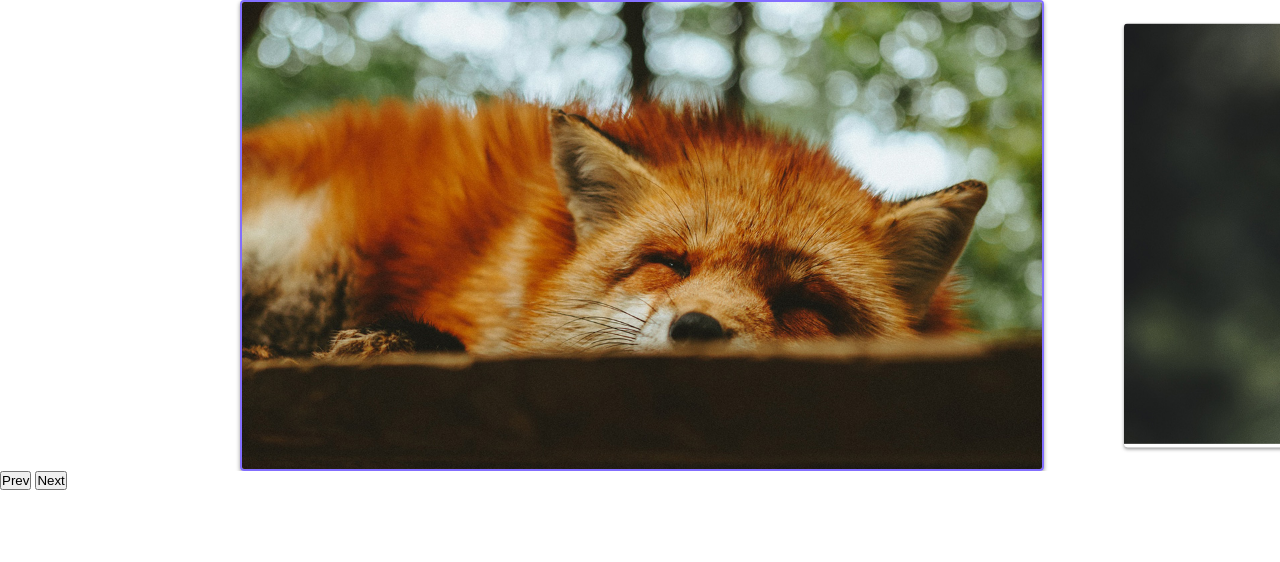
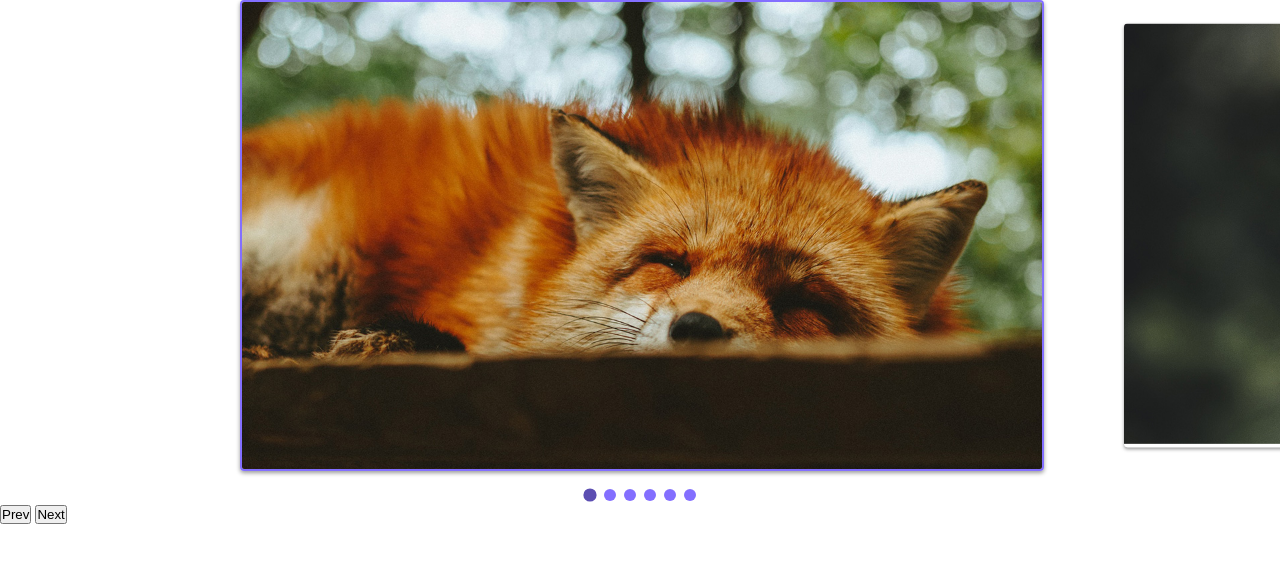
Before and after one commit to victor-magaldi/Projeto-Animais-Fantasticos, a website built with webpack: page slider.html in a window 1280 px wide. Built offline with nearby package versions, Linux system fonts and the light colour scheme.

Commit message:
criando controle e trabalhando com evento custom

```diff
--- a/css/slider/slider.css
+++ b/css/slider/slider.css
@@ -42,3 +42,30 @@ img {
    transform: scale(1);
    border: solid #836fff 2px;
 }
+
+[data-control="slide"] {
+   display: flex;
+   align-items: center;
+   justify-content: center;
+   margin-top: 16px;
+   gap: 8px;
+}
+[data-control="slide"] li {
+   list-style: none;
+}
+[data-control="slide"] li a {
+   display: inline-block;
+   width: 12px;
+   height: 12px;
+   border-radius: 50%;
+   background-color: #836fff;
+   list-style: none;
+   overflow: hidden;
+   text-indent: -999px;
+   transition: 0.1s ease-in-out;
+}
+[data-control="slide"] li.active a,
+[data-control="slide"] li a:hover {
+   transform: scale(1.1);
+   filter: brightness(0.7);
+}
--- a/js/slider.js
+++ b/js/slider.js
@@ -5,6 +5,8 @@ class Slide {
       this.slide = document.querySelector(slide);
       this.wrapper = document.querySelector(wrapper);
       this.dist = { finalPosition: 0, startX: 0, movement: 0 };
+
+      this.changeEvent = new Event("changeEvent");
    }
 
    transition(active) {
@@ -98,6 +100,8 @@ class Slide {
       this.slidesIndexNav(index);
       this.dist.finalPosition = activeSlide.position;
       this.changeActiveClass();
+      // disparando um evento customizado
+      this.wrapper.dispatchEvent(this.changeEvent);
    }
 
    changeActiveClass() {
@@ -159,8 +163,50 @@ class SlideNav extends Slide {
       this.prevElement.addEventListener("click", this.activePrevSlide);
       this.nextElement.addEventListener("click", this.activeNextSlide);
    }
+
+   createControl() {
+      const control = document.createElement("ul");
+      control.dataset.control = "slide";
+
+      this.slideArray.forEach((item, index) => {
+         control.innerHTML += `<li><a href='#slide${index + 1}'> ${
+            index + 1
+         }</a></li>`;
+      });
+      this.wrapper.appendChild(control);
+      return control;
+   }
+
+   eventControl(item, index) {
+      item.addEventListener("click", (event) => {
+         console.log("ol");
+         event.preventDefault();
+         this.changeSlide(index);
+         this.activeControlItem();
+      });
+
+      this.wrapper.addEventListener(
+         "changeEvent",
+         this.activeControlItem.bind(this)
+      );
+   }
+
+   activeControlItem() {
+      this.controlArray.forEach((item) => item.classList.remove("active"));
+      this.controlArray[this.index.active].classList.add("active");
+   }
+
+   addControl(customControl) {
+      this.control =
+         document.querySelector(customControl) || this.createControl();
+      this.controlArray = [...this.control.children];
+
+      this.controlArray.forEach(this.eventControl.bind(this));
+      this.activeControlItem();
+   }
 }
 
 const slide = new SlideNav(".slide", ".slide-wrapper");
 slide.init();
 slide.addArrow(".prev", ".next");
+slide.addControl();
```
